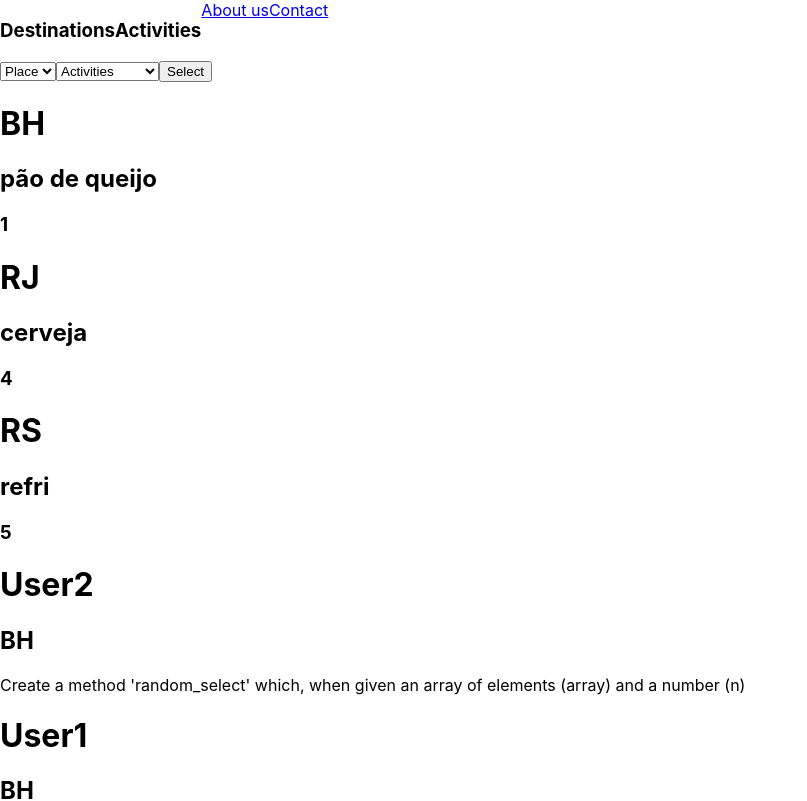
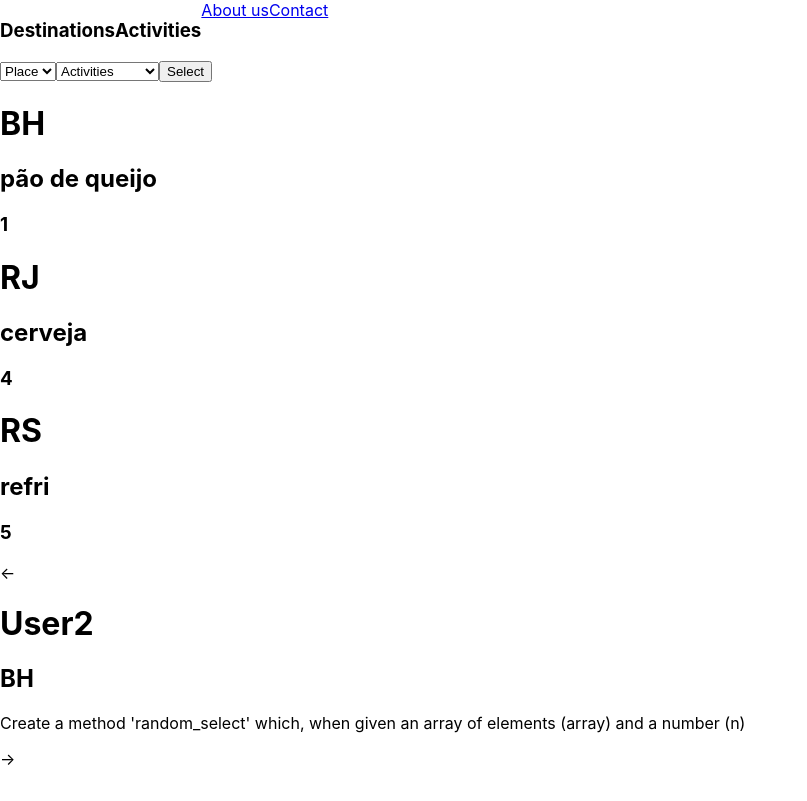
Before and after one commit to meiraDaniel/Gate2, a React (Create React App) app in the folder client/: page /home in a window 1280 px wide. Shown: the top 801 px of the page, without its empty margins (0-807 px from the left). Built offline with nearby package versions, Linux system fonts and the light colour scheme.

Commit message:
carrossel done

```diff
--- /dev/null
+++ b/client/src/components/Carrossel/Arrow.js
@@ -0,0 +1,9 @@
+import React from 'react'
+
+export default function Arrow({ direction, clickFunction, glyph }){
+  return(  <div
+      className={ `slide-arrow ${direction}` }
+      onClick={ clickFunction }>
+      <span className="color-white">{glyph}</span>
+    </div>)
+}
--- /dev/null
+++ b/client/src/components/Carrossel/Carrossel.js
@@ -0,0 +1,15 @@
+import React from "react";
+
+export default function Carrosel({ data }) {
+  return (
+    <div >
+    {data?
+        <div>
+          <h1>{data.name}</h1>
+          <h2>{data.place}</h2>
+          <p>{data.description}</p>
+        </div>
+      :null}
+    </div>
+  );
+}
--- a/client/src/components/Clients/Clients.js
+++ b/client/src/components/Clients/Clients.js
@@ -1,20 +1,40 @@
 import React, { useState} from "react";
 import { client } from "../../data";
+import Carrosel from "../Carrossel/Carrossel"
+import Arrow from "../Carrossel/Arrow"
 
 function Clients() {
   const [data, setData] = useState(client.sort(() => Math.random() - 0.5));
+  const [currentInd,setCurrentInd]= useState(0)
+
+  const previousSlide=()=>{
+    const lastIndex =data.length-1
+    const shouldResetIndex = setCurrentInd(0);
+    const index =  shouldResetIndex ? lastIndex : currentInd - 1;
 
 
+    setCurrentInd(index)
+}
+const nextSlide=()=>{
+    const lastIndex =data.length-1
+    const shouldResetIndex = setCurrentInd(0);
+    const index =  shouldResetIndex ? lastIndex : currentInd + 1;
+
+
+    setCurrentInd(index)
+}
 
   return (
     <div>
-      {data.slice(0,3).map((client) => (
-        <div>
-          <h1>{client.name}</h1>
-          <h2>{client.place}</h2>
-          <p>{client.description}</p>
-        </div>
-      ))}
+        <Arrow
+          direction="left"
+          clickFunction={ previousSlide }
+          glyph="&#8592;" />
+     <Carrosel data={data[currentInd]}  />
+     <Arrow
+          direction="left"
+          clickFunction={ nextSlide }
+          glyph="&#8594;" />
     </div>
   );
 }
```
